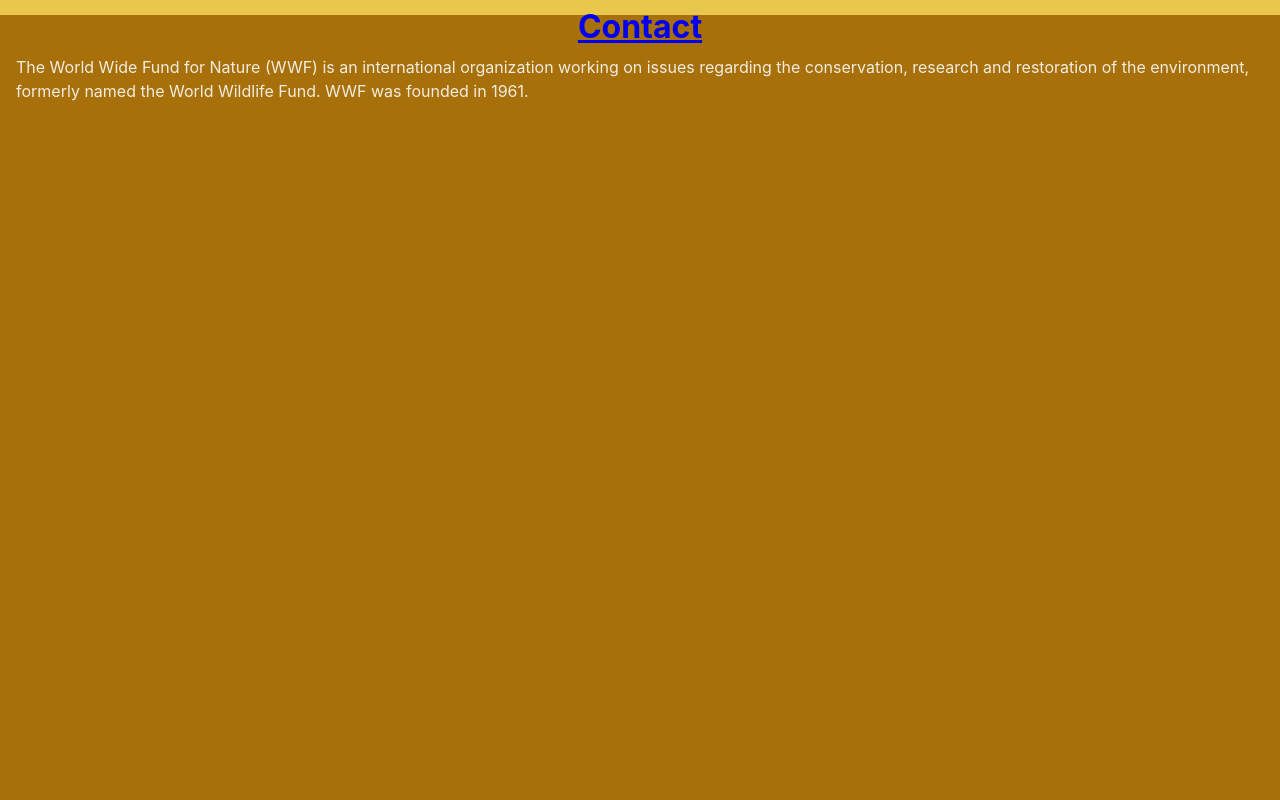
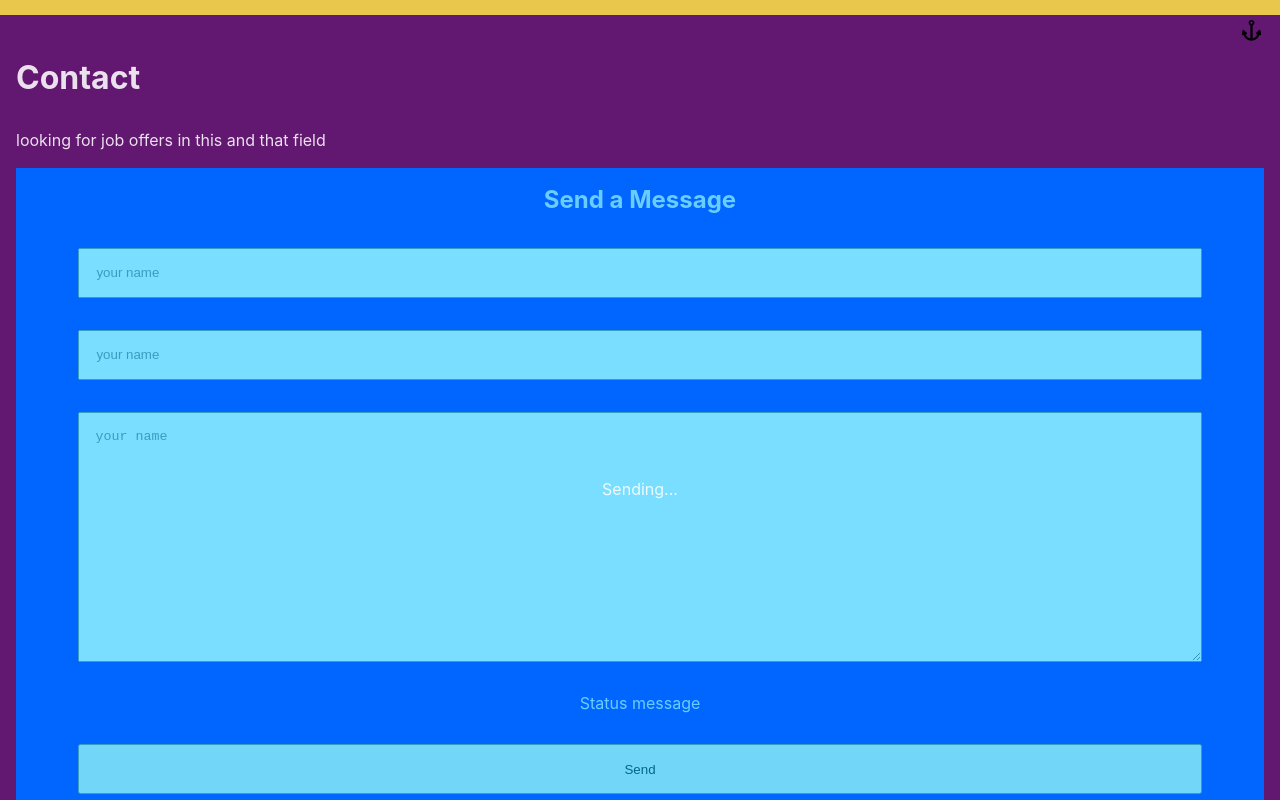
Before and after one commit to akospalko/portfolio, a React (Vite) app in the folder client/: page / in a window 1280 px wide. Shown: the part 1660-2460 px from the top of the page. Built offline with nearby package versions, Linux system fonts and the light colour scheme.

Commit message:
added reusable anchor link for page components

```diff
--- a/client/src/components/About.jsx
+++ b/client/src/components/About.jsx
@@ -1,25 +1,17 @@
 import React from 'react'
 import './About.css'
-import { navElements } from '../helper/dataControl'
-import { findAnchorLink } from '../helper/utility'
+import Anchor from './Anchor';
 
 export default function About({ calcHeight }) {
-    const componentName = 'about'
     //conditional render height of the page based on if it is displayed as a single component vs together with other components
     let componentContainer = 'about-container';
     calcHeight === 'fullContent' ?
     componentContainer = ['about-container', 'about-container--minheight'].join(' ')
     : null;
 
-
   return (
     <article className={ componentContainer }>
-
-      <div className='about-anchor'>
-        <a href={findAnchorLink(navElements, componentName).anchorLink}>
-          <h1 id={findAnchorLink(navElements, componentName).name}> About </h1>
-        </a>
-      </div>
+        <Anchor componentName='about' />
       <p> The World Wide Fund for Nature (WWF) is an international organization working on issues regarding the conservation, research and restoration of the environment, formerly named the World Wildlife Fund. WWF was founded in 1961.</p>
     </article>
   )
--- /dev/null
+++ b/client/src/components/Anchor.jsx
@@ -0,0 +1,16 @@
+//reusable anchor link to align scroll to the top of the linked article/page
+import React from 'react'
+import './Shared.css'
+import { findAnchorLink } from '../helper/utility'
+import { navElements } from '../helper/dataControl'
+import AnchorIcon from '../assets/anchor.svg'
+
+export default function Anchor({ componentName }) {
+  return (
+    <div className='shared-anchor'>
+      <a href={findAnchorLink(navElements, componentName).anchorLink}>
+        <img id={findAnchorLink(navElements, componentName).name} src={AnchorIcon} alt="anchor"/>
+      </a>
+    </div>
+  )
+}
--- a/client/src/components/Contact.css
+++ b/client/src/components/Contact.css
@@ -3,7 +3,7 @@
   flex-direction: column;
   width: 100%;
   min-height: calc(100vh - var(--header_height));
-  background-color: rgb(167, 112, 11);
+  background-color: rgb(98, 24, 113);
   padding: 1rem;
   padding-top: 0;
 }
@@ -12,15 +12,57 @@
   min-height: 100vh;
 }
 
-.contact-anchor {
-  margin: 0;
-  padding: 0;
+/* form */
+.form-container {
+  display: flex;
+  flex-direction: column;
+  justify-content: center;
+  align-items: center;
+  width: 100%;
+  height: auto;
+  background-color: rgb(0, 0, 255);
+  position: relative;
+}
+
+.form-container input,
+.form-container textarea,
+.form-container button,
+.form-statusmessage {
+  margin: 1rem 0;
+  padding: 1rem;
+  width: 90%;
+
+}
+
+.form-loadermodal {
   display: flex;
   justify-content: center;
   align-items: center;
-  flex-direction: row;
+  position: absolute;
+  top: 0;
+  bottom:0;
+  left: 0;
+  right: 0;
+  background-color: rgba(2, 192, 255, 0.529)
 }
 
-.contact-anchor h1 {
-  margin: 0;
+
+.form-container input {
+  height: 50px;
 }
+
+.form-container textarea {
+  height: 250px;
+}
+
+.form-container button {
+  height: 50px;
+}
+
+.form-statusmessage {
+  display: flex;
+  justify-content: center;
+  align-items: center;
+  height: 50px;
+  margin: 0rem;
+}
--- a/client/src/components/Contact.jsx
+++ b/client/src/components/Contact.jsx
@@ -1,24 +1,49 @@
+//outsource contact form to a sep file
+
 import React from 'react'
 import './Contact.css'
+import Anchor from './Anchor'
+
+import './Shared.css'
 import { findAnchorLink } from '../helper/utility'
 import { navElements } from '../helper/dataControl'
+import AnchorIcon from '../assets/anchor.svg'
+
 
 export default function Contact({ calcHeight }) {
-  const componentName = 'contact';
   //conditional render height of the page based on if it is displayed as a single component vs together with other components
   let componentContainer = 'contact-container';
   calcHeight === 'fullContent' ?
   componentContainer = ['contact-container', 'contact-container--minheight'].join(' ')
   : null;
 
+  const changeHandler = ( ) => {
+
+  }
+  const submitFormHandler = ( ) => {
+
+  }
+
   return (
     <div className={ componentContainer }>
-      <div className='contact-anchor'>
-        <a href={findAnchorLink(navElements, componentName).anchorLink}>
-          <h1 id={findAnchorLink(navElements, componentName).name}> Contact </h1>
-        </a>
-      </div>
-      <p> The World Wide Fund for Nature (WWF) is an international organization working on issues regarding the conservation, research and restoration of the environment, formerly named the World Wildlife Fund. WWF was founded in 1961.</p>
+      {/* anchor tag for : !!!!full page only */}
+      <Anchor componentName='contact' />
+      {/* contact header */}
+      <h1> Contact </h1>
+      {/* contact short text: contact me because of this and that */}
+      <p> looking for job offers in this and that field </p>
+      {/* contact form */}
+      <form className='form-container'>
+        {/* loader modal when msg is being sent */}
+        <div className='form-loadermodal'> Sending... </div>
+        <h2> Send a Message </h2>
+        <input onChange={changeHandler} type='text' name='name' value='' placeholder='your name'/>
+        <input onChange={changeHandler} type='email' name='email' value='' placeholder='your name'/>
+        <textarea onChange={changeHandler} type='text' name='message' value='' placeholder='your name'/>
+        <div className='form-statusmessage'> Status message </div>
+        <button> Send </button>
+      </form>
+      {/* map/animated background */}
     </div>
   )
 }
--- a/client/src/components/Projects.jsx
+++ b/client/src/components/Projects.jsx
@@ -2,6 +2,7 @@
 import './Projects.css'
 import { findAnchorLink } from '../helper/utility'
 import { navElements } from '../helper/dataControl'
+import Anchor from './Anchor'
 
 export default function Projects({ calcHeight }) {
   const componentName = 'projects';
@@ -13,11 +14,8 @@
 
   return (
     <article className={ componentContainer }>
-      <div className='projects-anchor'>
-        <a href={findAnchorLink(navElements, componentName).anchorLink}>
-          <h1 id={findAnchorLink(navElements, componentName).name}> Projects </h1>
-        </a>
-      </div>
+      {/* anchor tag for : !!!!full page only */}
+      <Anchor componentName='projects' />
       <h2>WWF History</h2>
       <p>The World Wide Fund for Nature (WWF) is an international organization working on issues regarding the conservation, research and restoration of the environment, formerly named the World Wildlife Fund. WWF was founded in 1961.</p>
     </article>
--- /dev/null
+++ b/client/src/components/Shared.css
@@ -0,0 +1,24 @@
+.shared-anchor {
+  position: relative;
+  top: 0;
+  margin: 0;
+  padding: 0;
+  display: flex;
+  justify-content: flex-end;
+  align-items: center;
+  height: 30px;
+  width: 100%;
+}
+
+.shared-anchor a {
+  display: flex;
+  justify-content: flex-end;
+  align-items: center;
+  height: 100%;
+  width: 100%;
+}
+
+.shared-anchor img {
+  height: 25px;
+  width: 25px;
+}
--- a/client/src/layout/Footer.css
+++ b/client/src/layout/Footer.css
@@ -92,7 +92,6 @@
   margin: 0;
 }
 
-
 /* Tablet and PC */
 @media (min-width: 768px) {
   .footer-container {
--- a/client/src/layout/Footer.jsx
+++ b/client/src/layout/Footer.jsx
@@ -1,6 +1,6 @@
 import React from 'react'
 import './Footer.css'
-import Logo from '../assets/logo-test.svg'
+import Logo from '../assets/logo.svg'
 import { navElements } from '../helper/dataControl'
 
 export default function Footer() {
--- a/client/src/layout/Header.css
+++ b/client/src/layout/Header.css
@@ -95,7 +95,7 @@
     justify-content: space-between;
     flex-direction: row;
     height: var(--header_height);
-    background-color: rgb(193, 40, 170);
+    background-color: rgb(93, 91, 93);
   }
   .header-logo {
     width: calc(2 * var(--header_height));
--- a/client/src/layout/Header.jsx
+++ b/client/src/layout/Header.jsx
@@ -6,7 +6,7 @@
 import { Link } from "react-router-dom";
 import { useState } from 'react';
 import Navigation from './Navigation';
-import Logo from '../assets/logo-test.svg';
+import Logo from '../assets/logo.svg';
 
 export default function Header() {
   const [toggled, setToggled] = useState(false); // menu bar toggle for responsive view
```
Also changed, not shown: client/src/assets/anchor.svg (added), client/src/assets/logo.svg (added).
